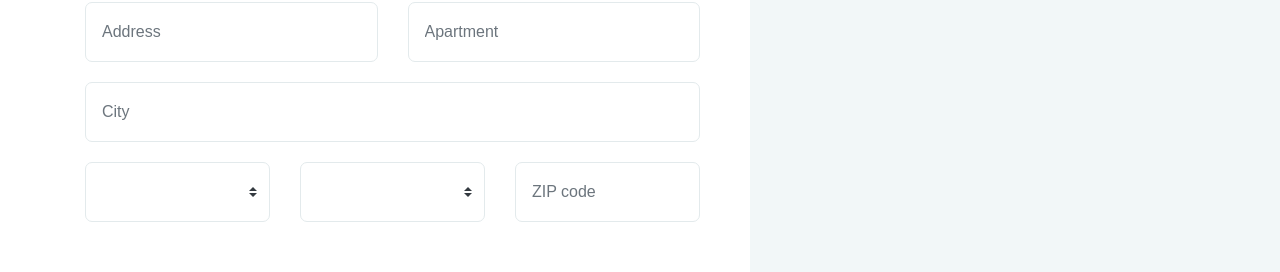
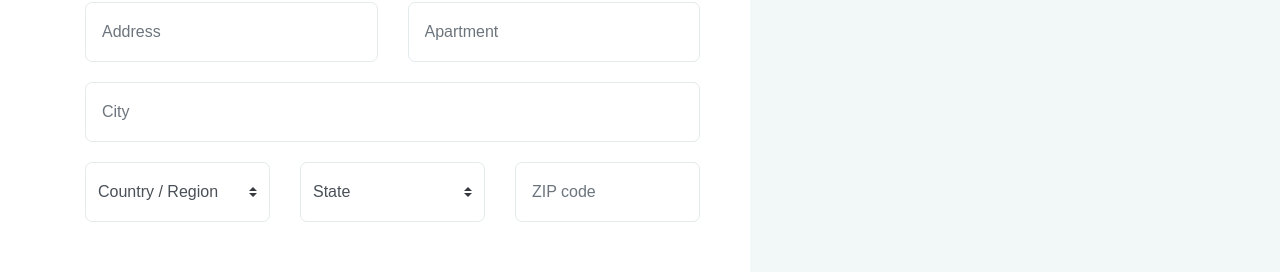
Before and after one commit to WizTech/comfycat, a Nuxt app: page /checkout in a window 1280 px wide. Shown: the part 1133-1405 px from the top of the page. Built offline with nearby package versions, Linux system fonts and the light colour scheme; a web font is replaced by a local one.

Commit message:
add lable to country and state on payment

```diff
--- a/components/Checkout.vue
+++ b/components/Checkout.vue
@@ -102,14 +102,16 @@
                     <b-col md="4">
                       <div class="form-group">
                         <b-form-select @change="setCountry($event)">
-                          <b-form-select-option  v-for="country in  this.countryStates" :value="country.countryCode">{{country.name}}</b-form-select-option>
+                          <b-form-select-option>Country / Region</b-form-select-option>
+                          <b-form-select-option  v-for="country in  this.countryStates" :value="country.countryCode" :key="country.id">{{country.name}}</b-form-select-option>
                         </b-form-select>
                       </div>
                     </b-col>
                     <b-col md="4">
                       <div class="form-group">
                         <b-form-select @change="setState($event)">
-                          <b-form-select-option v-for="state in  this.states">{{state.name}}</b-form-select-option>
+                          <b-form-select-option>State</b-form-select-option>
+                          <b-form-select-option v-for="state in  this.states" :key="state.id">{{state.name}}</b-form-select-option>
                         </b-form-select>
                       </div>
                     </b-col>
```
